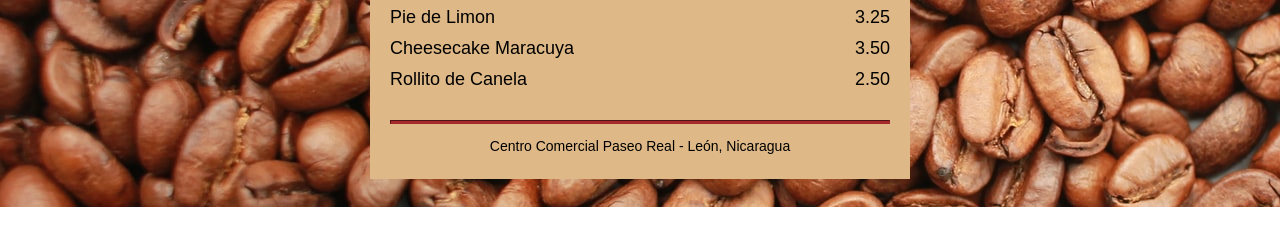
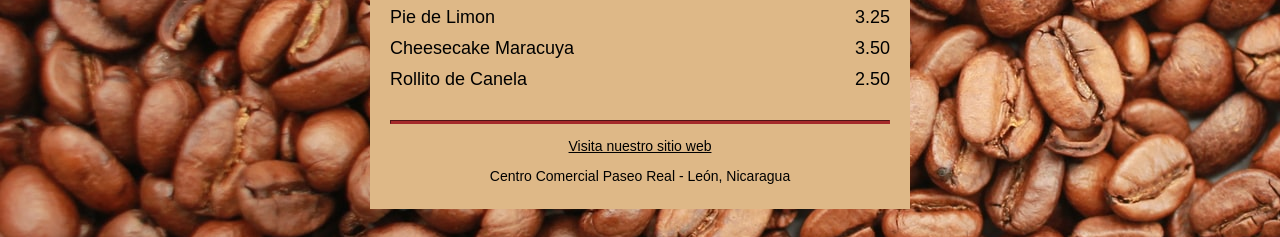
Before and after one commit to bramoreirac/CV_1, a plain HTML site: page index.html in a window 1280 px wide. Shown: the part 640-877 px from the top of the page. Before the commit the page ends 847 px from the top, so only its background shows below. Drawn offline with Linux system fonts and the light colour scheme.

Commit message:
link >> visita nuestro sitio web agregado

```diff
--- a/index.html
+++ b/index.html
@@ -51,6 +51,9 @@
         </main>
         <hr class="bottom-line">
         <footer>
+          <p>
+            <a href="" target="_blank">Visita nuestro sitio web</a>
+          </p>
           <p class="address">Centro Comercial Paseo Real - León, Nicaragua</p>
         </footer>
       </div>
--- a/styles.css
+++ b/styles.css
@@ -77,3 +77,19 @@ footer {
 .address {
     margin-bottom: 5px;
 }
+
+a {
+    color: black;
+}
+
+a:visited {
+    color: black;
+}
+
+a:hover {
+    color: brown;
+}
+
+a:active {
+    color: brown;
+}
```
